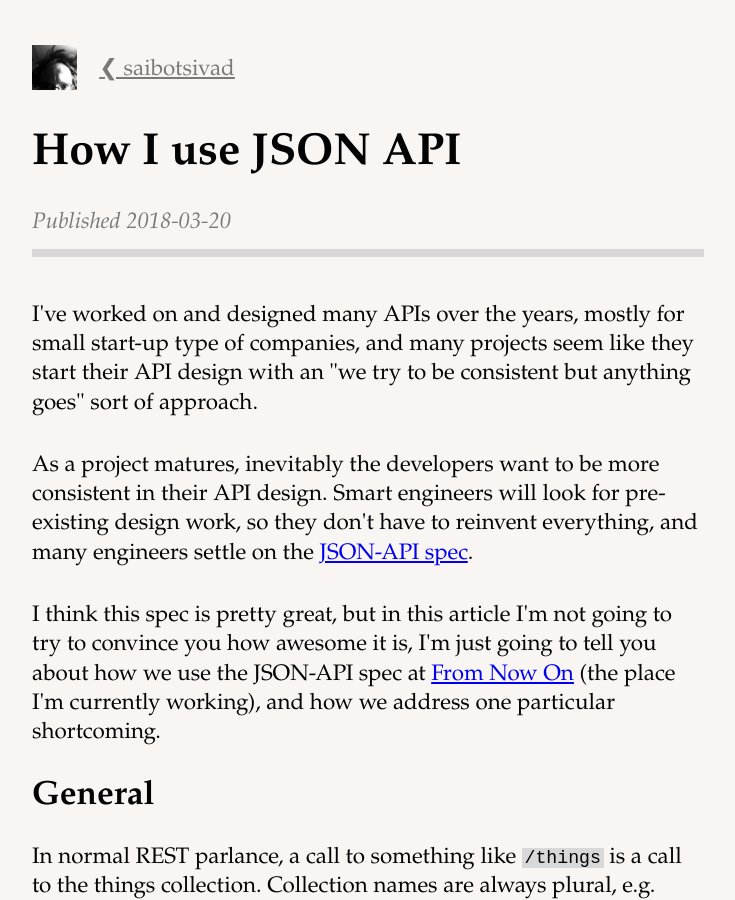
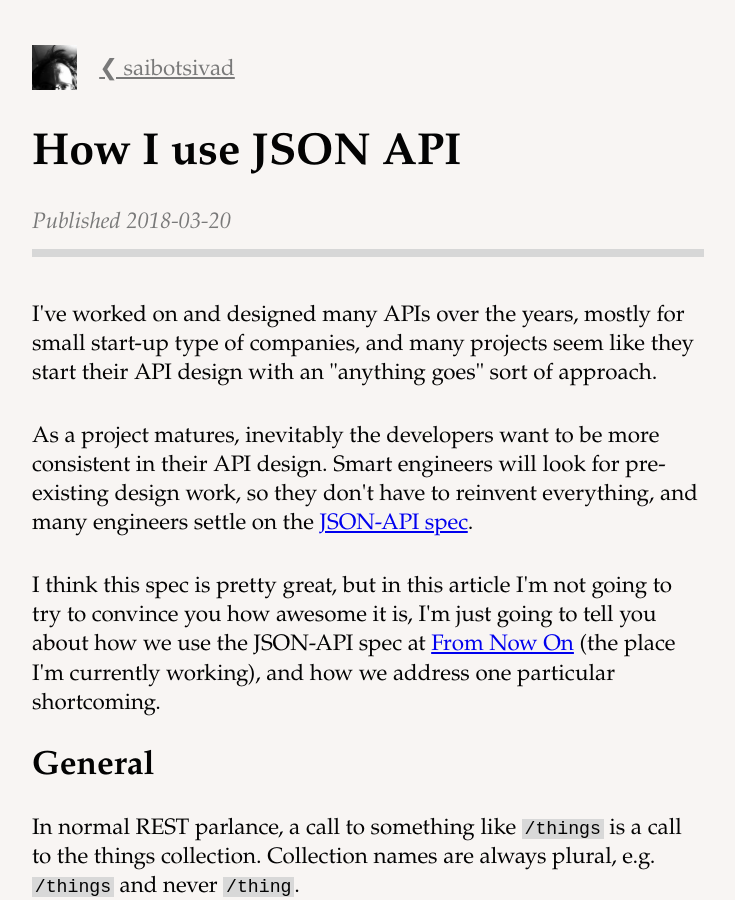
Before and after one commit to saibotsivad/saibotsivad.github.io, a Jekyll site: the page built from article/better-json-api.md, in a window 1280 px wide and 900 px high. Shown: the whole window, without its empty margins (272-1007 px from the left). Built offline with Jekyll 4.4.1, drawn with Linux system fonts in a browser that asks for light colours.

Commit message:
some better wording

```diff
--- a/article/better-json-api.md
+++ b/article/better-json-api.md
@@ -7,8 +7,8 @@ published: true
 ---
 
 I've worked on and designed many APIs over the years, mostly for small start-up type
-of companies, and many projects seem like they start their API design with an "we try
-to be consistent but anything goes" sort of approach.
+of companies, and many projects seem like they start their API design with an "anything
+goes" sort of approach.
 
 As a project matures, inevitably the developers want to be more consistent in their
 API design. Smart engineers will look for pre-existing design work, so they don't
```
